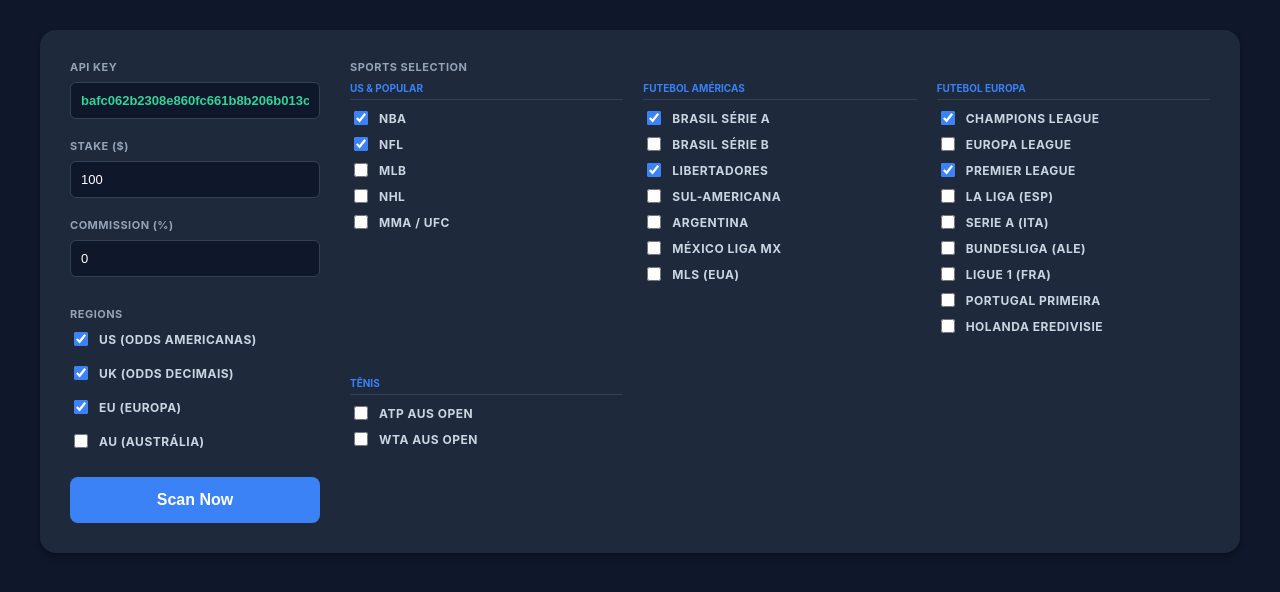
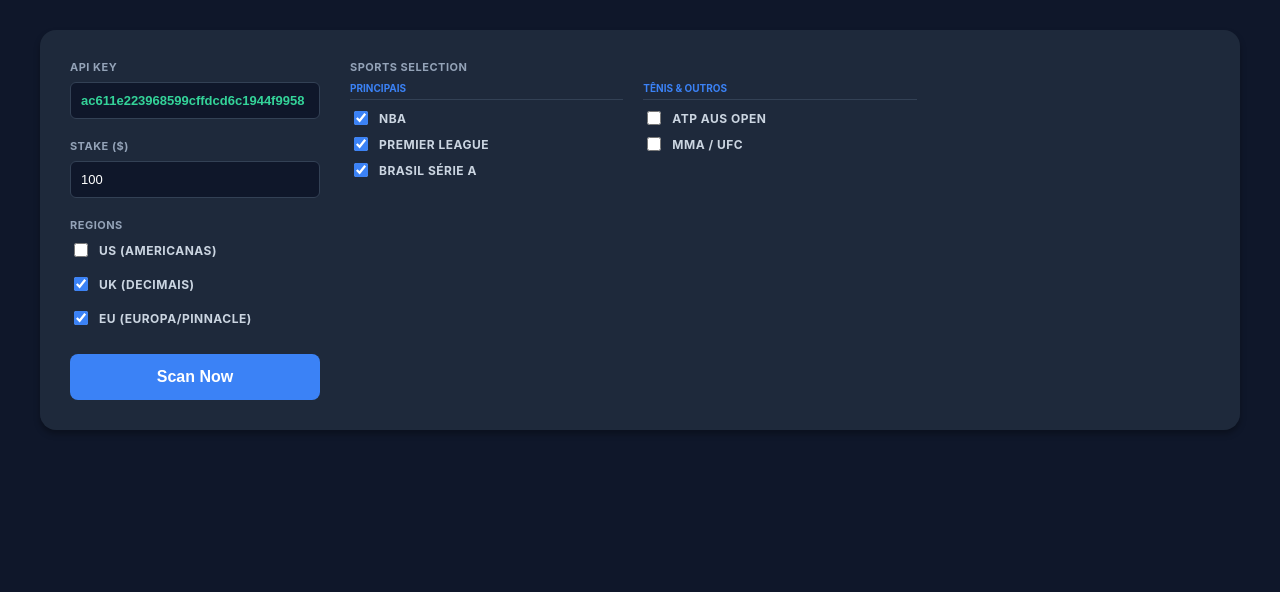
Before and after one commit to fekitorich/odd, a Flask app: page / in a window 1280 px wide. Shown: the part 91-683 px from the top of the page. Run offline with Flask 3, Linux system fonts and the light colour scheme.

Commit message:
Update index.html

```diff
--- a/templates/index.html
+++ b/templates/index.html
@@ -6,7 +6,7 @@
     <style>
         :root { --bg: #0f172a; --panel: #1e293b; --text: #e2e8f0; --primary: #3b82f6; --green: #064e3b; --green-text: #34d399; --red: #7f1d1d; --red-text: #f87171; }
         body { background: var(--bg); color: var(--text); font-family: -apple-system, BlinkMacSystemFont, "Segoe UI", Roboto, sans-serif; padding: 40px; margin: 0; }
-        .container { max-width: 1400px; margin: 0 auto; } /* Aumentei a largura */
+        .container { max-width: 1400px; margin: 0 auto; }
         .header { display: flex; justify-content: space-between; margin-bottom: 30px; }
         h1 { margin: 0; font-size: 28px; color: white; font-weight: 700; }
 
@@ -15,7 +15,6 @@
         label { display: block; font-size: 11px; font-weight: 700; color: #94a3b8; margin-bottom: 8px; text-transform: uppercase; letter-spacing: 0.5px; }
         input[type="text"], input[type="number"] { background: var(--bg); border: 1px solid #334155; color: white; padding: 10px; border-radius: 6px; width: 100%; box-sizing: border-box; font-size: 13px; }
 
-        /* Grid de Esportes Melhorado */
         .sports-container { display: grid; grid-template-columns: repeat(3, 1fr); gap: 20px; }
         .sport-category { margin-bottom: 15px; }
         .cat-title { color: var(--primary); font-size: 10px; font-weight: bold; text-transform: uppercase; border-bottom: 1px solid #334155; padding-bottom: 5px; margin-bottom: 8px; }
@@ -26,7 +25,6 @@
 
         .btn { background: var(--primary); color: white; border: none; padding: 14px; border-radius: 8px; font-weight: 600; cursor: pointer; width: 100%; margin-top: 20px; font-size: 16px; transition: 0.2s; }
         .btn:hover { background: #2563eb; }
-        .btn:disabled { opacity: 0.7; cursor: not-allowed; }
 
         .alert { padding: 15px; border-radius: 8px; margin-top: 20px; display: none; font-size: 14px; }
         .alert-error { background: rgba(127, 29, 29, 0.2); border: 1px solid var(--red); color: var(--red-text); }
@@ -40,12 +38,15 @@
 
         table { width: 100%; border-collapse: collapse; }
         th { background: rgba(15, 23, 42, 0.5); text-align: left; padding: 12px 16px; font-size: 11px; color: #94a3b8; text-transform: uppercase; letter-spacing: 1px; }
-        td { padding: 12px 16px; border-bottom: 1px solid #334155; font-size: 13px; vertical-align: middle; }
-        tr:last-child td { border-bottom: none; }
+        td { padding: 16px; border-bottom: 1px solid #334155; font-size: 13px; vertical-align: top; }
 
         .roi-badge { padding: 4px 8px; border-radius: 4px; font-weight: bold; font-size: 12px; display: inline-block; }
         .roi-pos { background: rgba(6, 78, 59, 0.4); color: var(--green-text); border: 1px solid var(--green); }
         .roi-neg { background: rgba(127, 29, 29, 0.4); color: var(--red-text); border: 1px solid var(--red); }
+
+        .bet-detail { margin-bottom: 8px; line-height: 1.4; }
+        .bookie-name { color: #94a3b8; font-size: 11px; font-weight: normal; }
+        .odd-val { color: white; font-weight: bold; }
     </style>
 </head>
 <body>
@@ -58,67 +59,33 @@
             <div class="main-panel">
                 <div>
                     <label>API KEY</label>
-                    <input type="text" name="apiKey" value="bafc062b2308e860fc661b8b206b013c" style="color:#34d399; font-weight:bold;">
+                    <input type="text" name="apiKey" value="ac611e223968599cffdcd6c1944f9958" style="color:#34d399; font-weight:bold;">
 
                     <div style="margin-top:20px"><label>STAKE ($)</label><input type="number" name="stake" value="100"></div>
-
-                    <div style="margin-top:20px"><label>COMMISSION (%)</label><input type="number" name="commission" value="0"></div>
-
-                    <div style="margin-top:30px">
-                        <label>REGIONS</label>
+                    <div style="margin-top:20px"><label>REGIONS</label>
                         <div style="display:grid; gap:8px;">
-                            <label class="item"><input type="checkbox" name="regions" value="us" checked> US (Odds Americanas)</label>
-                            <label class="item"><input type="checkbox" name="regions" value="uk" checked> UK (Odds Decimais)</label>
-                            <label class="item"><input type="checkbox" name="regions" value="eu" checked> EU (Europa)</label>
-                            <label class="item"><input type="checkbox" name="regions" value="au"> AU (Austrália)</label>
+                            <label class="item"><input type="checkbox" name="regions" value="us"> US (Americanas)</label>
+                            <label class="item"><input type="checkbox" name="regions" value="uk" checked> UK (Decimais)</label>
+                            <label class="item"><input type="checkbox" name="regions" value="eu" checked> EU (Europa/Pinnacle)</label>
                         </div>
                     </div>
-
                     <button type="submit" class="btn" id="btn">Scan Now</button>
                 </div>
 
                 <div style="grid-column: span 2;">
                     <label>SPORTS SELECTION</label>
                     <div class="sports-container">
-
                         <div class="sport-category">
-                            <div class="cat-title">US & Popular</div>
+                            <div class="cat-title">Principais</div>
                             <label class="item"><input type="checkbox" name="sports" value="basketball_nba" checked> NBA</label>
-                            <label class="item"><input type="checkbox" name="sports" value="americanfootball_nfl" checked> NFL</label>
-                            <label class="item"><input type="checkbox" name="sports" value="baseball_mlb"> MLB</label>
-                            <label class="item"><input type="checkbox" name="sports" value="icehockey_nhl"> NHL</label>
+                            <label class="item"><input type="checkbox" name="sports" value="soccer_epl" checked> Premier League</label>
+                            <label class="item"><input type="checkbox" name="sports" value="soccer_brazil_campeonato" checked> Brasil Série A</label>
+                        </div>
+                        <div class="sport-category">
+                            <div class="cat-title">Tênis & Outros</div>
+                            <label class="item"><input type="checkbox" name="sports" value="tennis_atp_aus_open_singles"> ATP Aus Open</label>
                             <label class="item"><input type="checkbox" name="sports" value="mma_mixed_martial_arts"> MMA / UFC</label>
                         </div>
-
-                        <div class="sport-category">
-                            <div class="cat-title">Futebol Américas</div>
-                            <label class="item"><input type="checkbox" name="sports" value="soccer_brazil_campeonato" checked> Brasil Série A</label>
-                            <label class="item"><input type="checkbox" name="sports" value="soccer_brazil_serie_b"> Brasil Série B</label>
-                            <label class="item"><input type="checkbox" name="sports" value="soccer_conmebol_libertadores" checked> Libertadores</label>
-                            <label class="item"><input type="checkbox" name="sports" value="soccer_conmebol_sudamericana"> Sul-Americana</label>
-                            <label class="item"><input type="checkbox" name="sports" value="soccer_argentina_primera"> Argentina</label>
-                            <label class="item"><input type="checkbox" name="sports" value="soccer_mexico_ligamx"> México Liga MX</label>
-                            <label class="item"><input type="checkbox" name="sports" value="soccer_mls"> MLS (EUA)</label>
-                        </div>
-
-                        <div class="sport-category">
-                            <div class="cat-title">Futebol Europa</div>
-                            <label class="item"><input type="checkbox" name="sports" value="soccer_uefa_champs_league" checked> Champions League</label>
-                            <label class="item"><input type="checkbox" name="sports" value="soccer_uefa_europa_league"> Europa League</label>
-                            <label class="item"><input type="checkbox" name="sports" value="soccer_epl" checked> Premier League</label>
-                            <label class="item"><input type="checkbox" name="sports" value="soccer_spain_la_liga"> La Liga (Esp)</label>
-                            <label class="item"><input type="checkbox" name="sports" value="soccer_italy_serie_a"> Serie A (Ita)</label>
-                            <label class="item"><input type="checkbox" name="sports" value="soccer_germany_bundesliga"> Bundesliga (Ale)</label>
-                            <label class="item"><input type="checkbox" name="sports" value="soccer_france_ligue_one"> Ligue 1 (Fra)</label>
-                            <label class="item"><input type="checkbox" name="sports" value="soccer_portugal_primeira_liga"> Portugal Primeira</label>
-                            <label class="item"><input type="checkbox" name="sports" value="soccer_netherlands_eredivisie"> Holanda Eredivisie</label>
-                        </div>
-
-                         <div class="sport-category">
-                            <div class="cat-title">Tênis</div>
-                            <label class="item"><input type="checkbox" name="sports" value="tennis_atp_aus_open_singles"> ATP Aus Open</label>
-                            <label class="item"><input type="checkbox" name="sports" value="tennis_wta_aus_open_singles"> WTA Aus Open</label>
-                            </div>
                     </div>
                 </div>
             </div>
@@ -134,13 +101,13 @@
             </div>
 
             <div id="ev" class="content active">
-                <table><thead><tr><th>Evento</th><th>Aposta / Mercado</th><th>Edge / ROI</th></tr></thead><tbody id="tb-ev"></tbody></table>
+                <table><thead><tr><th>Evento</th><th>Onde Apostar</th><th>Edge / Valor</th></tr></thead><tbody id="tb-ev"></tbody></table>
             </div>
             <div id="arb" class="content">
-                <table><thead><tr><th>Evento</th><th>Aposta / Mercado</th><th>ROI</th></tr></thead><tbody id="tb-arb"></tbody></table>
+                <table><thead><tr><th>Evento</th><th>Combinação Necessária</th><th>ROI</th></tr></thead><tbody id="tb-arb"></tbody></table>
             </div>
             <div id="mid" class="content">
-                <table><thead><tr><th>Evento</th><th>Range</th><th>ROI</th></tr></thead><tbody id="tb-mid"></tbody></table>
+                <table><thead><tr><th>Evento</th><th>Range de Aposta</th><th>ROI</th></tr></thead><tbody id="tb-mid"></tbody></table>
             </div>
         </div>
     </div>
@@ -159,18 +126,16 @@
             const errBox = document.getElementById('error-box');
             const results = document.getElementById('results-area');
 
-            btn.innerText = 'Scanning Market...';
+            btn.innerText = 'Consultando API...';
             btn.disabled = true;
             errBox.style.display = 'none';
-            results.style.display = 'none';
 
             const formData = new FormData(e.target);
             const payload = {
                 apiKey: formData.get('apiKey'),
                 sports: [...formData.getAll('sports')],
                 regions: [...formData.getAll('regions')],
-                stake: formData.get('stake'),
-                commission: formData.get('commission')
+                stake: formData.get('stake')
             };
 
             try {
@@ -179,20 +144,19 @@
                     headers: {'Content-Type': 'application/json'},
                     body: JSON.stringify(payload)
                 });
-
                 const data = await res.json();
 
-                if (!res.ok || data.error) {
-                    throw new Error(data.error || 'Erro na API');
+                if (data.sport_errors && data.sport_errors.some(e => e.error.includes("quota"))) {
+                    throw new Error("COTA DA API EXCEDIDA. Crie uma nova conta no site The Odds API.");
                 }
 
                 results.style.display = 'block';
-                renderTable('tb-ev', data.plus_ev?.opportunities);
-                renderTable('tb-arb', data.arbitrage?.opportunities);
-                renderTable('tb-mid', data.middles?.opportunities);
+                renderTable('tb-ev', data.plus_ev?.opportunities, true);
+                renderTable('tb-arb', data.arbitrage?.opportunities, false);
+                renderTable('tb-mid', data.middles?.opportunities, false);
 
             } catch (err) {
-                errBox.innerText = `STATUS: ${err.message}`;
+                errBox.innerText = err.message;
                 errBox.style.display = 'block';
             } finally {
                 btn.innerText = 'Scan Now';
@@ -200,31 +164,43 @@
             }
         });
 
-        function renderTable(tbodyId, list) {
+        function renderTable(tbodyId, list, isEV) {
             const tbody = document.getElementById(tbodyId);
             tbody.innerHTML = '';
 
             if (!list || list.length === 0) {
-                tbody.innerHTML = '<tr><td colspan="3" style="text-align:center; padding:30px; color:#64748b;">Nenhuma oportunidade encontrada. Tente selecionar mais ligas.</td></tr>';
+                tbody.innerHTML = '<tr><td colspan="3" style="text-align:center; padding:40px; color:#64748b;">Nenhuma oportunidade lucrativa no momento.</td></tr>';
                 return;
             }
 
             list.forEach(item => {
-                const roiVal = item.roi_percent || item.ev_percent || item.profit || item.roi || 0;
-                const betInfo = item.market || item.bet || item.selection || item.description || '-';
+                // Pega o ROI ou o Edge dependendo do tipo
+                const roiVal = item.edge_percent || item.roi_percent || item.profit || 0;
 
-                const roiNum = parseFloat(roiVal);
-                const badgeClass = roiNum >= 0 ? 'roi-pos' : 'roi-neg';
+                // Formata os detalhes das apostas (OUTCOMES)
+                let betDisplay = `<div style="color:var(--primary); font-size:11px; margin-bottom:6px; font-weight:bold;">${item.market?.toUpperCase() || 'MERCADO'}</div>`;
+
+                if (item.outcomes && Array.isArray(item.outcomes)) {
+                    betDisplay += item.outcomes.map(oc => `
+                        <div class="bet-detail">
+                            <span style="color:white;">${oc.name}</span>
+                            <span class="bookie-name"> na ${oc.bookmaker || 'Casa'}</span>
+                            <span class="odd-val">@ ${oc.price || oc.odds}</span>
+                        </div>
+                    `).join('');
+                } else {
+                    betDisplay += `<div style="color:white;">${item.description || item.selection || 'Ver detalhes na casa'}</div>`;
+                }
 
                 tbody.innerHTML += `
                     <tr>
                         <td>
                             <div style="font-weight:bold; color:white;">${item.sport || 'Esporte'}</div>
-                            <div style="color:#94a3b8; font-size:12px; margin-top:4px;">${item.event || item.match || 'Evento'}</div>
+                            <div style="color:#94a3b8; font-size:12px; margin-top:4px;">${item.event || 'Jogo'}</div>
                         </td>
-                        <td>${betInfo}</td>
+                        <td>${betDisplay}</td>
                         <td>
-                            <span class="roi-badge ${badgeClass}">${roiNum.toFixed(2)}%</span>
+                            <span class="roi-badge ${roiVal > 0 ? 'roi-pos' : 'roi-neg'}">${roiVal.toFixed(2)}%</span>
                         </td>
                     </tr>
                 `;
```
